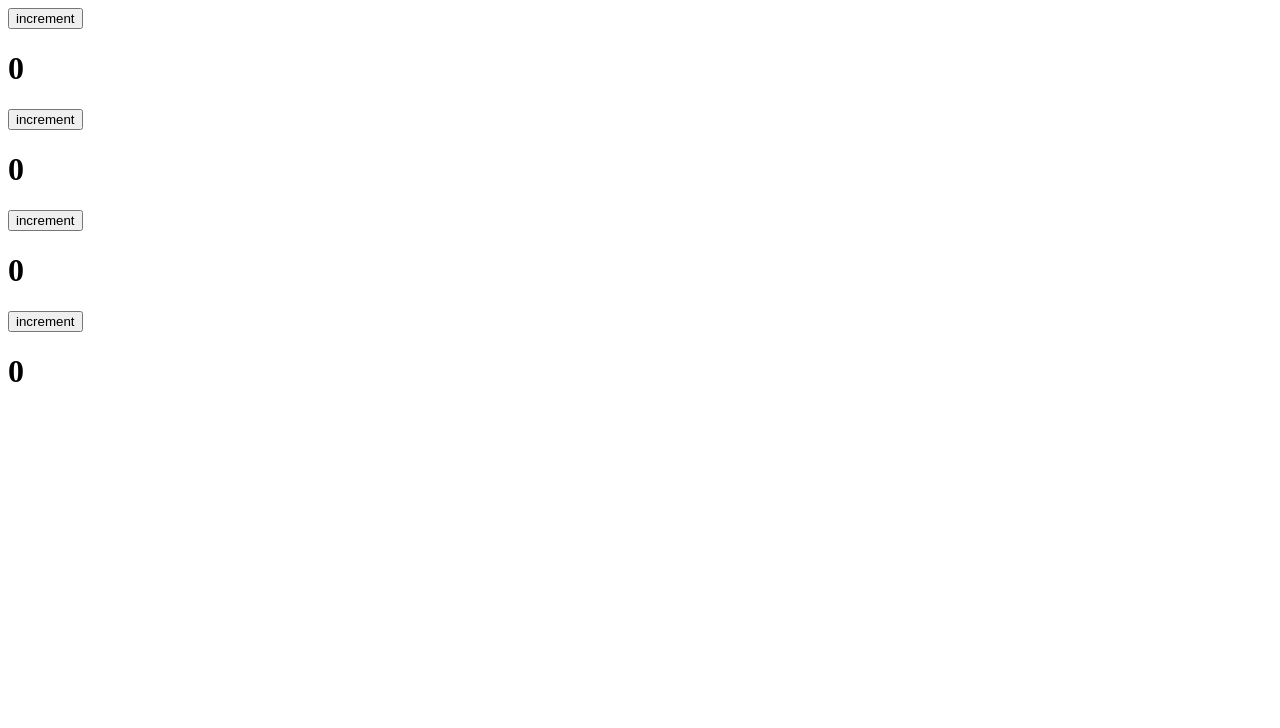
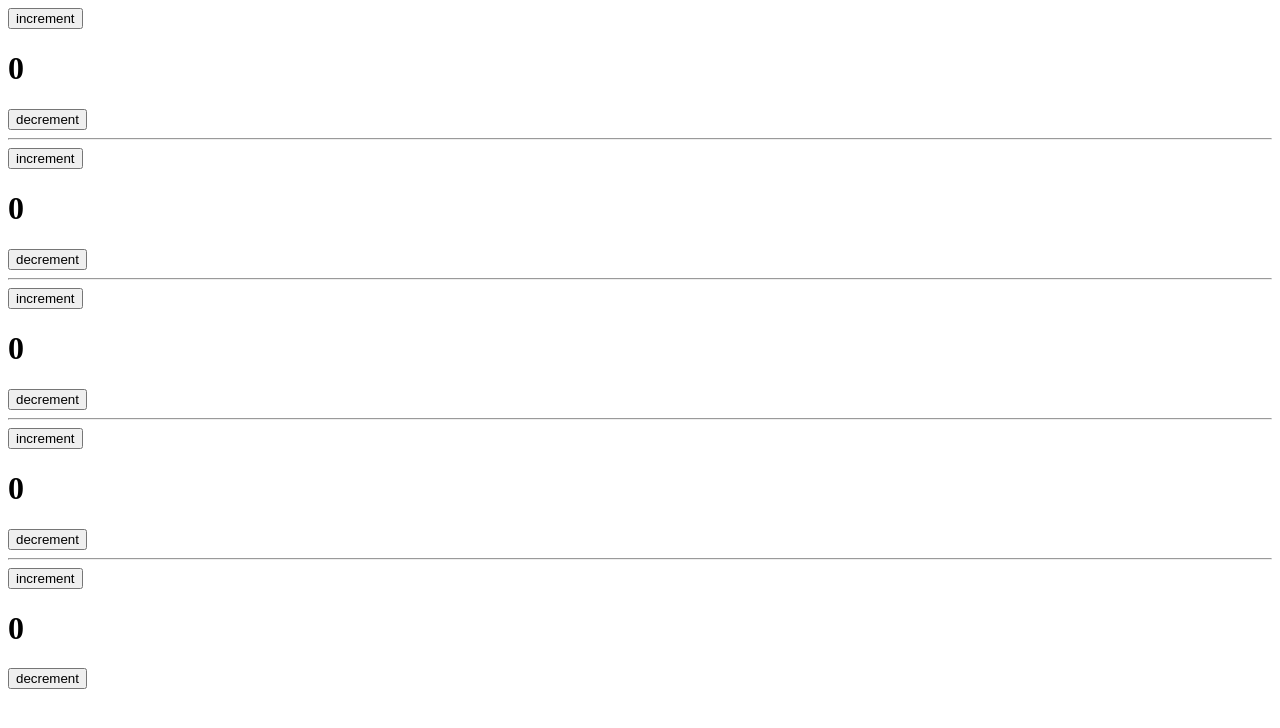
Before and after one commit to nikhil00shinde/react, a React (Create React App) app in the folder demo/: page / in a window 1280 px wide. Shown: the top 728 px of the page. Built offline with nearby package versions, Linux system fonts and the light colour scheme.

Commit message:
task increment & decrement

```diff
--- a/demo/src/MyComp.js
+++ b/demo/src/MyComp.js
@@ -2,8 +2,6 @@
 
 import React from "react";
 
-// Whenever your state changes, the component will re-render
-// jab bhi kisi bhi reason se aap es state namak cheej ko change karte ho toh ye render function phirse execute hota hain
 
 class MyComp extends React.Component{
 
@@ -16,13 +14,18 @@ class MyComp extends React.Component{
             <div>
                 <button onClick =   { () => {
 
-                    //whenever we want to change state we use setState({key:value}) function
                     this.setState({someNumber: this.state.someNumber + 1})
 
                 }}>
                     increment
                 </button>
                 <h1>{this.state.someNumber}</h1>
+                <button onClick = { () => {
+                    this.setState({someNumber:this.state.someNumber-1})
+                }}>
+
+                decrement</button>
+
             </div>
         )
     };
--- a/demo/src/index.js
+++ b/demo/src/index.js
@@ -10,13 +10,17 @@ import ReactDOM from 'react-dom'; // render logic (shadow dom)
 
 import MyComp from './MyComp';
 
-// Hum multiple component use kar sakte hain
-// har ek class ka object ka state different hoga
+
 ReactDOM.render(
   <div>
      <MyComp />
+     <hr/>
      <MyComp />
+     <hr/>
      <MyComp />
+     <hr/>
+     <MyComp />
+     <hr/>
      <MyComp />
   </div>
    , //ek component (hota hain)
```
